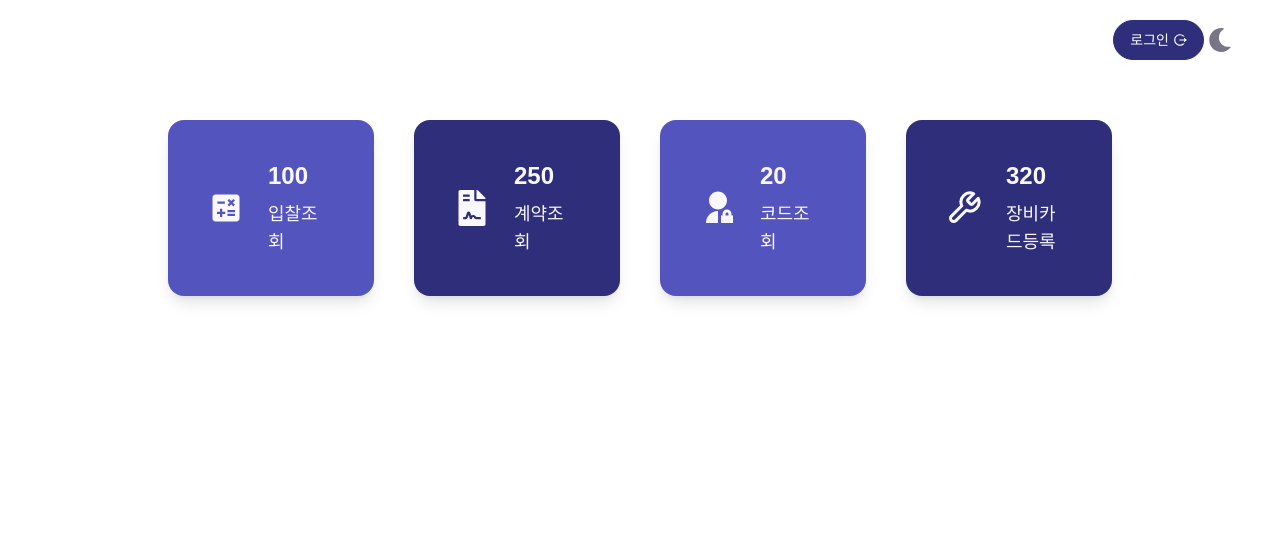
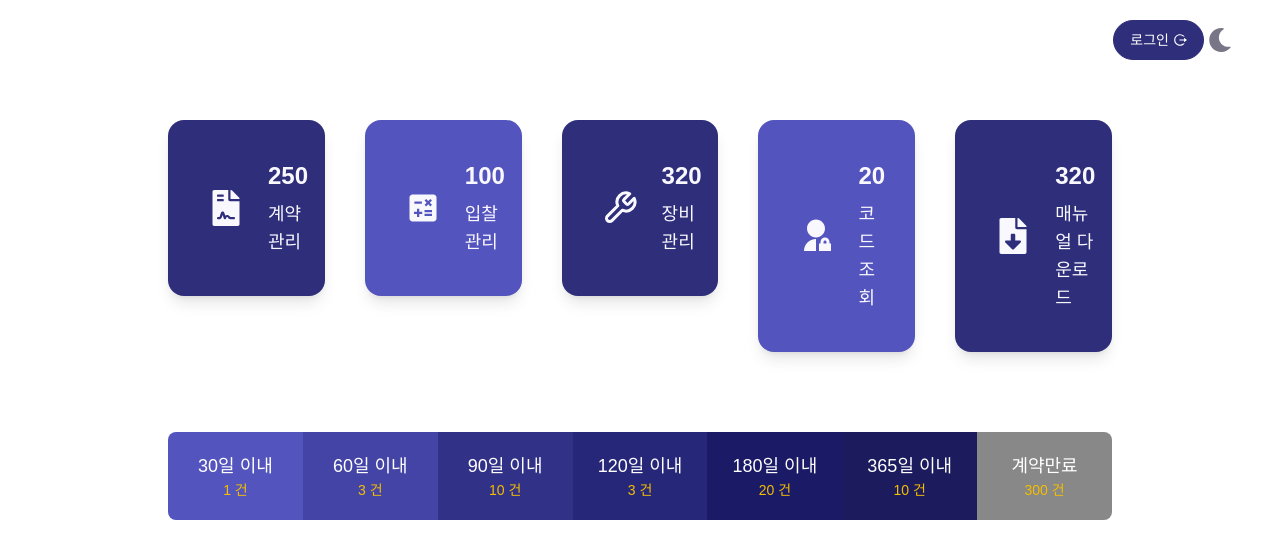
Before and after one commit to Hyeyeon-Ko/pur-ui2, a Next.js app: page /main in a window 1280 px wide. Shown: the top 558 px of the page. Built offline with nearby package versions, Linux system fonts and the light colour scheme; a web font is replaced by a local one.

Commit message:
Feat: 대시보드 계약 건수 ui 추가

```diff
--- a/app/main/page.tsx
+++ b/app/main/page.tsx
@@ -5,26 +5,35 @@ import { MdCalculate } from "react-icons/md";
 import { FaFileContract } from "react-icons/fa";
 import { RiAdminFill } from "react-icons/ri";
 import { FiTool } from "react-icons/fi";
-import DashCard from "@/components/ui/atoms/card/DashCard";
+import { FaFileDownload } from "react-icons/fa";
+import { SiNicehash } from "react-icons/si";
+import DashCard from "@/components/ui/atoms/dashboard/DashCard";
 import { getLocal } from "@/utils/localStorage";
 import Label from "@/components/ui/atoms/label/Label";
-import { SiNicehash } from "react-icons/si";
 import colors from "@/styles/colors";
 import { useDarkMode } from "@/context/DarkModeContext";
+import ListItem from "@/components/ui/molecules/dashboard/ListItem";
 
 const cardData = [
+  {
+    href: "/contract",
+    icon: FaFileContract,
+    number: 250,
+    label: "계약관리",
+    bgColor: "bg-signature",
+  },
   {
     href: "/tender",
     icon: MdCalculate,
     number: 100,
-    label: "입찰조회",
+    label: "입찰관리",
     bgColor: "bg-sub",
   },
   {
-    href: "/contract",
-    icon: FaFileContract,
-    number: 250,
-    label: "계약조회",
+    href: "/page-d",
+    icon: FiTool,
+    number: 320,
+    label: "장비관리",
     bgColor: "bg-signature",
   },
   {
@@ -36,10 +45,62 @@ const cardData = [
   },
   {
     href: "/page-d",
-    icon: FiTool,
+    icon: FaFileDownload,
     number: 320,
-    label: "장비카드등록",
+    label: "매뉴얼 다운로드",
     bgColor: "bg-signature",
+  },
+];
+
+const deadlineItems = [
+  {
+    id: 1,
+    href: "/list/30-days",
+    title: "30일 이내",
+    count: 1,
+    gradientClass: "bg-gradient_0 rounded-tl-lg rounded-bl-lg",
+  },
+  {
+    id: 2,
+    href: "/list/60-days",
+    title: "60일 이내",
+    count: 3,
+    gradientClass: "bg-gradient_1",
+  },
+  {
+    id: 3,
+    href: "/list/90-days",
+    title: "90일 이내",
+    count: 10,
+    gradientClass: "bg-gradient_2",
+  },
+  {
+    id: 4,
+    href: "/list/120-days",
+    title: "120일 이내",
+    count: 3,
+    gradientClass: "bg-gradient_3",
+  },
+  {
+    id: 5,
+    href: "/list/180-days",
+    title: "180일 이내",
+    count: 20,
+    gradientClass: "bg-gradient_4",
+  },
+  {
+    id: 6,
+    href: "/list/365-days",
+    title: "365일 이내",
+    count: 10,
+    gradientClass: "bg-gradient_5",
+  },
+  {
+    id: 7,
+    href: "/list/expired",
+    title: "계약만료",
+    count: 300,
+    gradientClass: "bg-Grey_Default rounded-tr-lg rounded-br-lg",
   },
 ];
 
@@ -67,8 +128,7 @@ const Dashboard = () => {
           <SiNicehash className="text-3xl p-1" />
         </div>
       )}
-
-      <div className="grid grid-cols-4 gap-10 w-[80%] p-10 mx-auto">
+      <div className="grid grid-cols-5 gap-10 w-[80%] p-10 mx-auto">
         {cardData.map((card, index) => (
           <DashCard
             key={index}
@@ -80,6 +140,17 @@ const Dashboard = () => {
           />
         ))}
       </div>
+      <div className="grid grid-cols-7 w-[80%] p-10 mx-auto h-50 rounded-lg text-white">
+        {deadlineItems.map((item) => (
+          <ListItem
+            key={item.id}
+            href={item.href}
+            title={item.title}
+            count={item.count}
+            gradientClass={item.gradientClass}
+          />
+        ))}
+      </div>
     </div>
   );
 };
--- /dev/null
+++ b/components/ui/molecules/dashboard/ListItem.tsx
@@ -0,0 +1,33 @@
+import Link from "next/link";
+import Label from "../../atoms/label/Label";
+import colors from "@/styles/colors";
+
+interface ListItemProps {
+  href: string;
+  title: string;
+  count: number;
+  gradientClass: string;
+}
+
+const ListItem: React.FC<ListItemProps> = ({
+  href,
+  title,
+  count,
+  gradientClass,
+}) => {
+  return (
+    <Link
+      href={href}
+      className={`flex flex-col p-5 justify-center items-center ${gradientClass} h-full`}
+    >
+      <Label mode="lg" content={title} customStyle={{ color: colors.white }} />
+      <Label
+        mode="sm"
+        content={`${count} 건`}
+        customStyle={{ color: colors["Yellow_Darken-1"] }}
+      />
+    </Link>
+  );
+};
+
+export default ListItem;
--- a/tailwind.config.js
+++ b/tailwind.config.js
@@ -38,8 +38,14 @@ module.exports = {
         transparent: "transparent",
         white: "white",
       },
+      sub: "#5454be",
+      gradient_0: "#5454be",
+      gradient_1: "#4444a6",
+      gradient_2: "#313188",
+      gradient_3: "#27277a",
+      gradient_4: "#1a1a66",
+      gradient_5: "#1b1b5e",
       signature: "#2e2e7a",
-      sub: "#5454be",
       white: "white",
       Grey_Default: "#888888",
       Grey_Darken_4: "#333333",
```
Also changed, not shown: components/ui/atoms/dashboard/DashCard.tsx (renamed from components/ui/atoms/card/DashCard.tsx).
